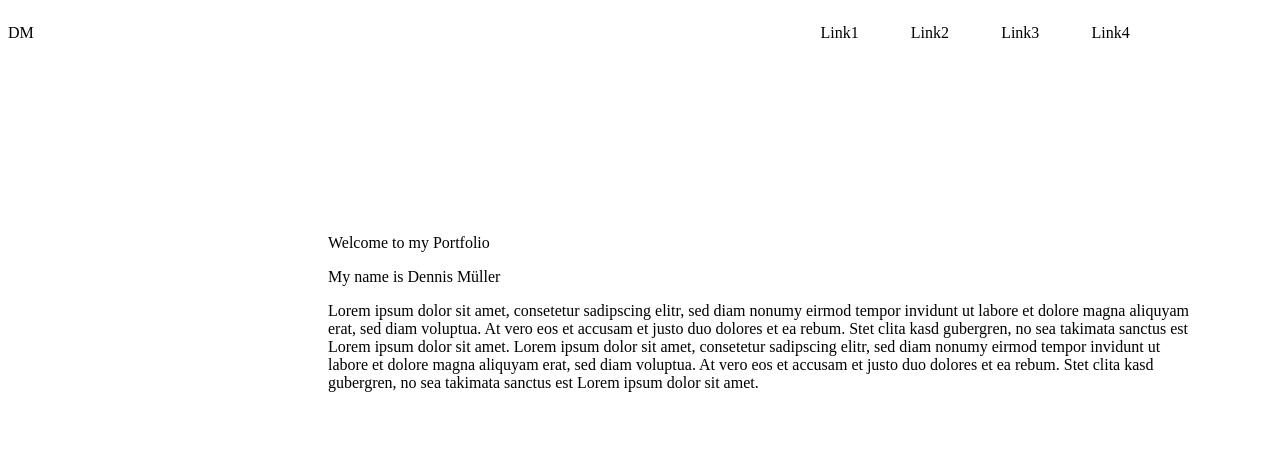
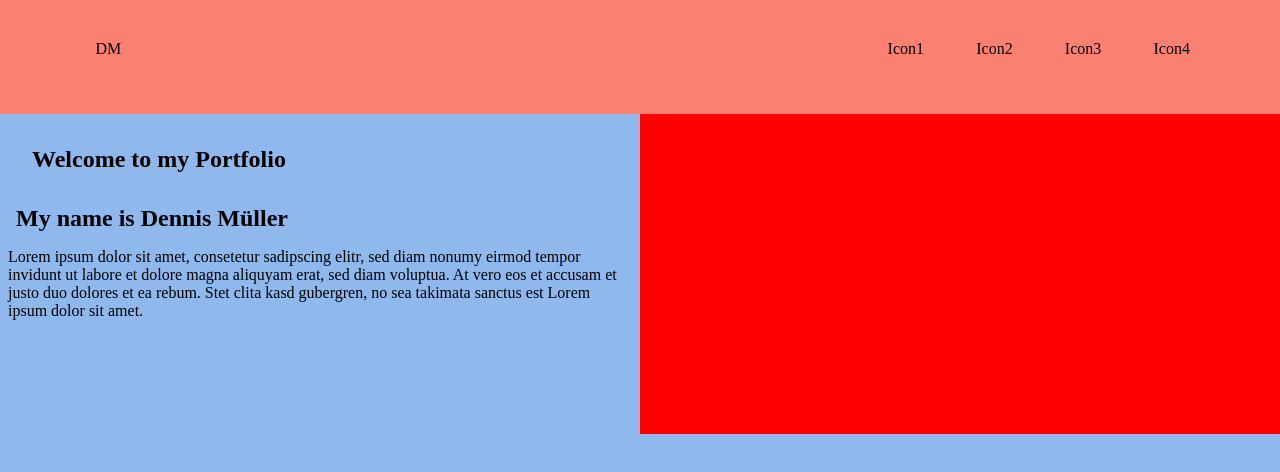
Before and after one commit to DennisTarik/portfolio-tutorial, a plain HTML site: page index.html in a window 1280 px wide. Drawn offline with Linux system fonts and the light colour scheme.

Commit message:
finsihed header first content box

```diff
--- a/index.html
+++ b/index.html
@@ -11,37 +11,25 @@
     <header>
       <p>DM</p>
       <p></p>
-      <p>Link1</p>
-      <p>Link2</p>
-      <p>Link3</p>
-      <p>Link4</p>
+      <p>Icon1</p>
+      <p>Icon2</p>
+      <p>Icon3</p>
+      <p>Icon4</p>
     </header>
     <section>
-      <div class="topmain">
-        <div class="container">
-          <div class="textelements">
-            <div class="text1">
-              <p>Welcome to my Portfolio</p>
-            </div>
-            <div class="text2">
-              <p>My name is Dennis Müller</p>
-            </div>
-            <div class="text3">
-              <p>
-                Lorem ipsum dolor sit amet, consetetur sadipscing elitr, sed
-                diam nonumy eirmod tempor invidunt ut labore et dolore magna
-                aliquyam erat, sed diam voluptua. At vero eos et accusam et
-                justo duo dolores et ea rebum. Stet clita kasd gubergren, no sea
-                takimata sanctus est Lorem ipsum dolor sit amet. Lorem ipsum
-                dolor sit amet, consetetur sadipscing elitr, sed diam nonumy
-                eirmod tempor invidunt ut labore et dolore magna aliquyam erat,
-                sed diam voluptua. At vero eos et accusam et justo duo dolores
-                et ea rebum. Stet clita kasd gubergren, no sea takimata sanctus
-                est Lorem ipsum dolor sit amet.
-              </p>
-            </div>
-          </div>
+      <div class="container">
+        <div class="text">
+          <h1>Welcome to my Portfolio</h1>
+          <h2>My name is Dennis Müller</h2>
+          <p>
+            Lorem ipsum dolor sit amet, consetetur sadipscing elitr, sed diam
+            nonumy eirmod tempor invidunt ut labore et dolore magna aliquyam
+            erat, sed diam voluptua. At vero eos et accusam et justo duo dolores
+            et ea rebum. Stet clita kasd gubergren, no sea takimata sanctus est
+            Lorem ipsum dolor sit amet.
+          </p>
         </div>
+        <div class="picture"></div>
       </div>
     </section>
   </body>
--- a/style.css
+++ b/style.css
@@ -1,11 +1,39 @@
+*,
+*::before,
+*::after {
+  box-sizing: border-box;
+}
 body {
   display: grid;
+  background: #8fb8ed;
+  font-size: 16px;
+  margin: 0rem;
 }
 header {
   display: grid;
-  grid-template-columns: 1fr 8fr 1fr 1fr 1fr 1fr 1fr;
+  grid-template-columns: 1fr 8fr 1fr 1fr 1fr 1fr;
+  padding-top: 2rem;
+  padding-bottom: 3rem;
+  padding-left: 4rem;
+  padding-right: 4rem;
+  justify-items: center;
+  background-color: salmon;
 }
-.topmain {
-  padding: 10em 5em;
-  padding-left: 20em;
+.container {
+  display: grid;
+  grid-template-columns: 1fr 1fr;
+  grid-template-rows: 20rem;
 }
+h1 {
+  margin: 2rem;
+}
+h2 {
+  margin: 1rem;
+}
+p {
+  margin: 0.5rem;
+}
+
+.picture {
+  background-color: red;
+}
```
